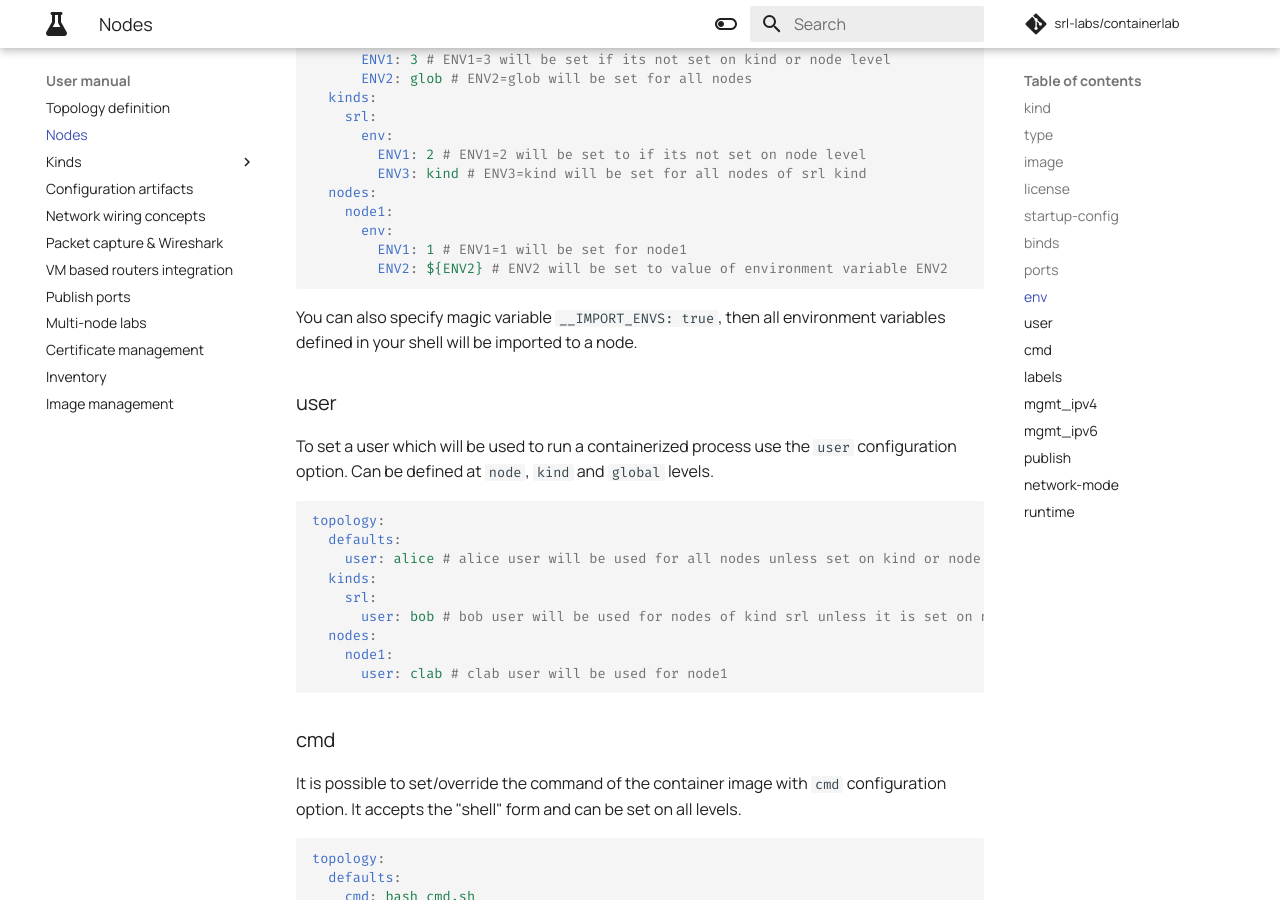
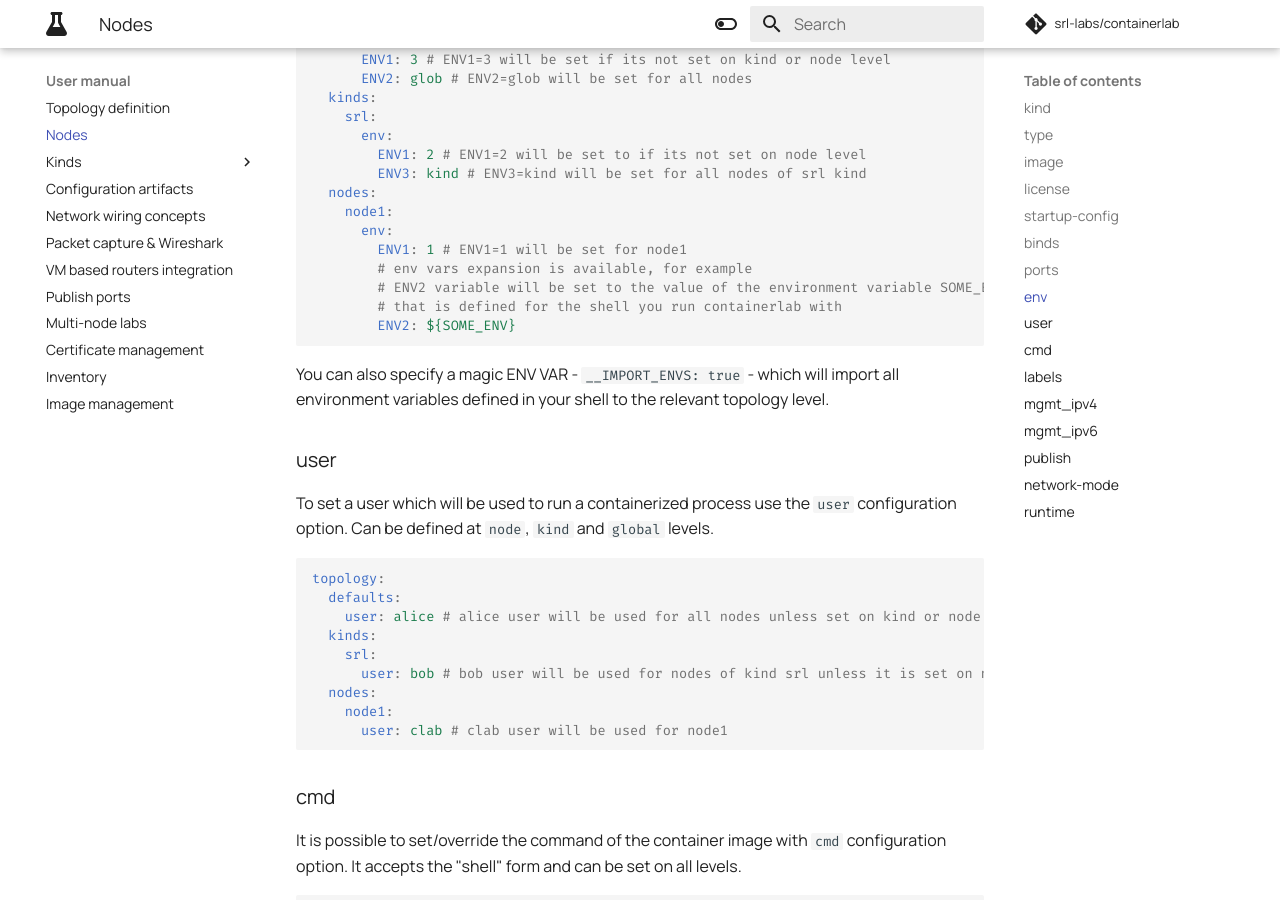
Before and after one commit to srl-labs/containerlab, an MkDocs documentation site: the page built from docs/manual/nodes.md, in a window 1280 px wide and 900 px high, scrolled down 3039 px. Built offline with MkDocs 1.6.1 and Material for MkDocs 9.7.7, drawn with Linux system fonts in a browser that asks for light colours; comment, search, counter and statistics services are not loaded.

Commit message:
explanation adjustments

````diff
--- a/docs/manual/nodes.md
+++ b/docs/manual/nodes.md
@@ -169,10 +169,13 @@ topology:
     node1:
       env:
         ENV1: 1 # ENV1=1 will be set for node1
-        ENV2: ${ENV2} # ENV2 will be set to value of environment variable ENV2
+        # env vars expansion is available, for example
+        # ENV2 variable will be set to the value of the environment variable SOME_ENV
+        # that is defined for the shell you run containerlab with
+        ENV2: ${SOME_ENV}
 ```
 
-You can also specify magic variable `__IMPORT_ENVS: true`, then all environment variables defined in your shell will be imported to a node.
+You can also specify a magic ENV VAR - `__IMPORT_ENVS: true` - which will import all environment variables defined in your shell to the relevant topology level.
 
 ### user
 To set a user which will be used to run a containerized process use the `user` configuration option. Can be defined at `node`, `kind` and `global` levels.
````
